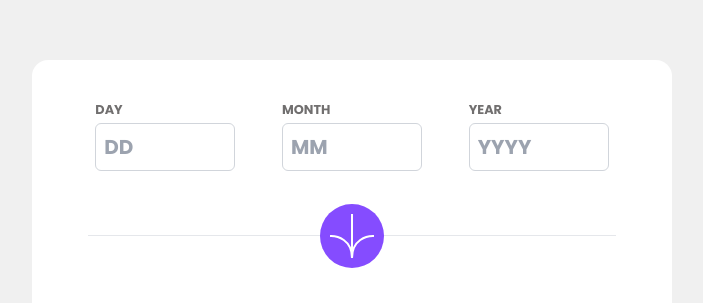
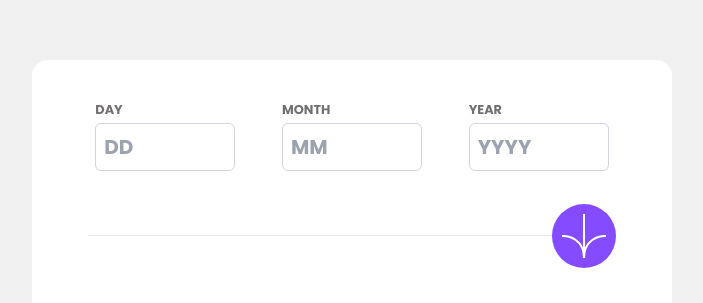
Before and after one commit to Xico26/fm-age-calculator-app, a plain HTML site: page index.html in a window 1280 px wide. Shown: the part 120-423 px from the top of the page, without its empty margins (288-991 px from the left). Drawn offline with nearby package versions, Linux system fonts and the light colour scheme.

Commit message:
Fixed position of button

```diff
--- a/index.html
+++ b/index.html
@@ -30,7 +30,7 @@
       </div>
       <div class="flex flex-col mt-12 mx-8">
         <hr>
-        <button class="h-16 w-16 btn rounded-full self-center relative -top-8 text-white text-4xl flex items-center justify-center" id="btn" type="submit">
+        <button class="h-16 w-16 btn rounded-full self-end relative -top-8 text-white text-4xl flex items-center justify-center" id="btn" type="submit">
           <img src="./assets/images/icon-arrow.svg" alt="Submit">
         </button>
       </div>
```
